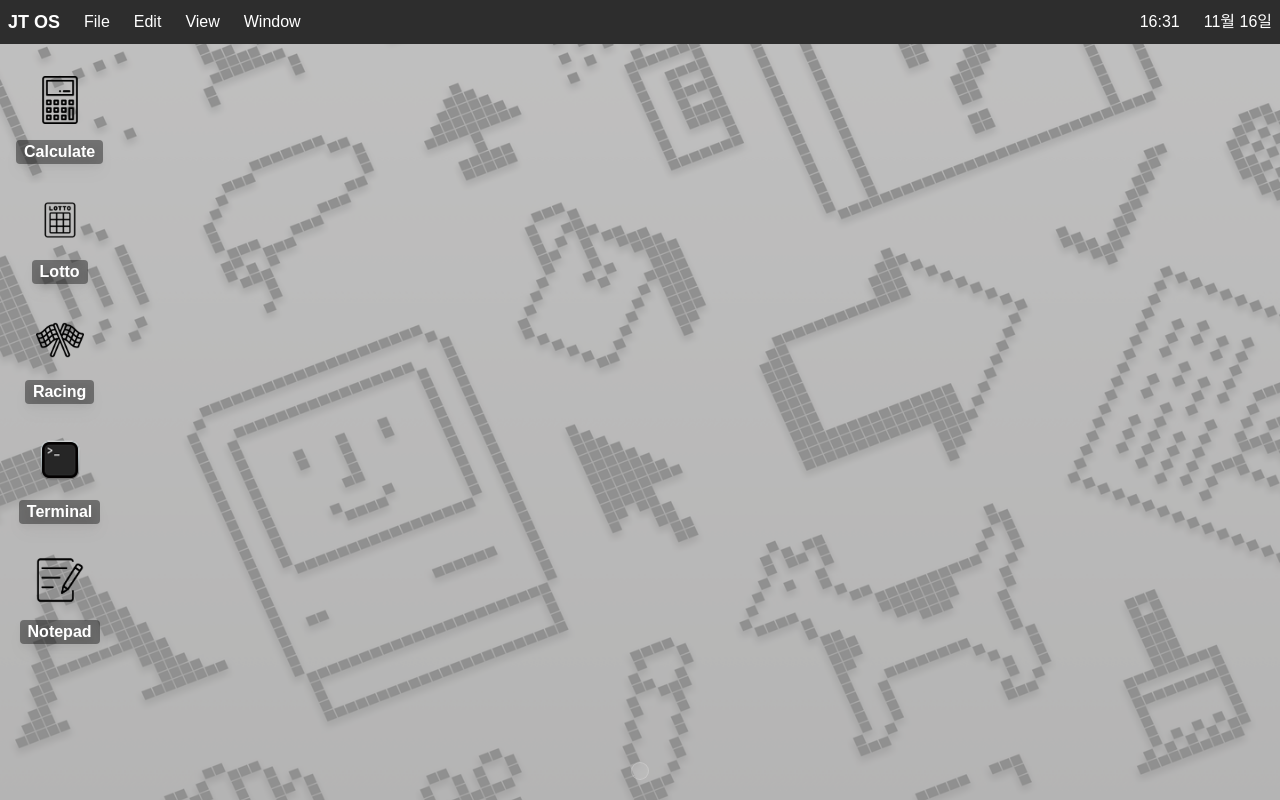
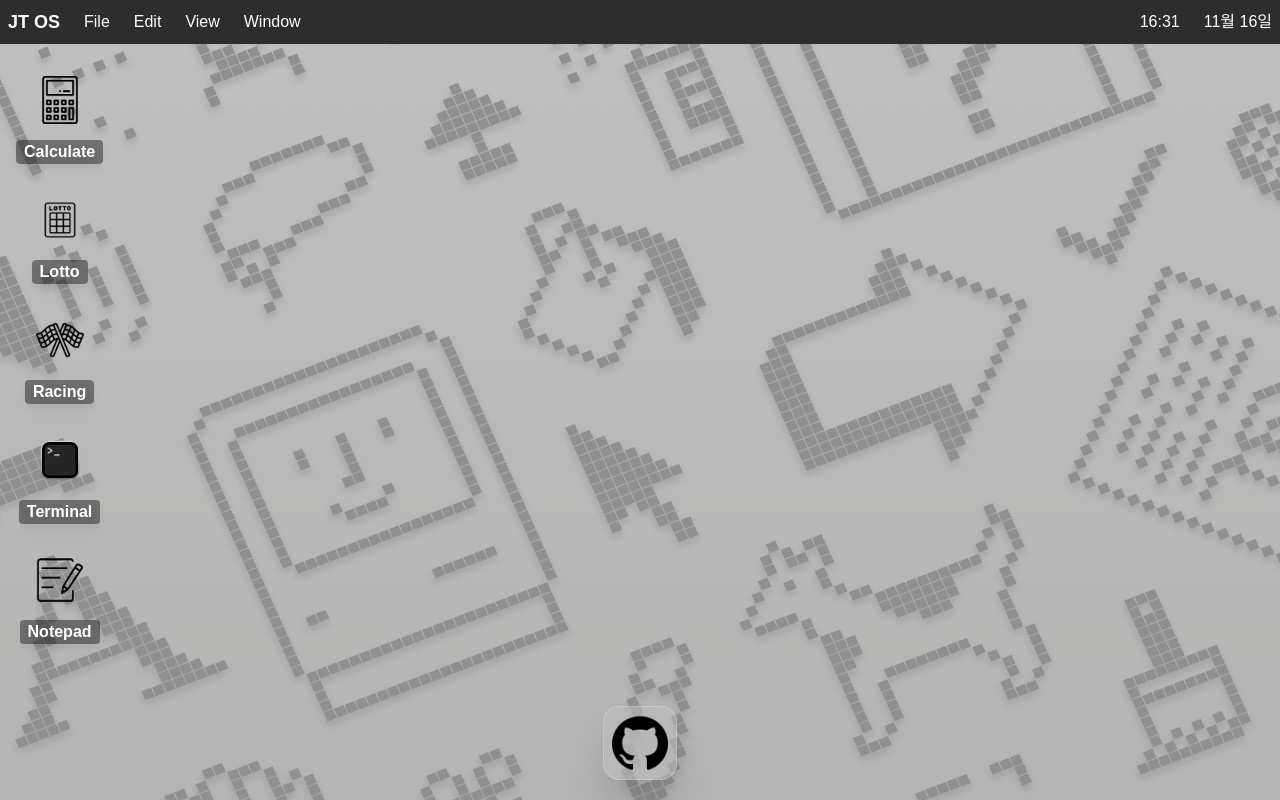
Before and after one commit to ChaJiTae/webos, a React (Vite) app: page / in a window 1280 px wide. Built offline with nearby package versions, Linux system fonts and the light colour scheme; a web font is replaced by a local one.

Commit message:
feat : Github Project Link(내 프로젝트 바로가기) 추가

```diff
--- a/src/components/Dock/Dock.jsx
+++ b/src/components/Dock/Dock.jsx
@@ -7,6 +7,7 @@ import LottoIcon from "../../assets/processIcon/lotto.png";
 import RacingIcon from "../../assets/processIcon/racing.png";
 import TerminalIcon from "../../assets/processIcon/Terminal.png";
 import NotepadIcon from "../../assets/processIcon/notepad.png";
+import GitHubIcon from "../../assets/processIcon/github.png";
 
 const Dock = () => {
   const processes = useProcessStore((state) => state.processes);
@@ -33,6 +34,10 @@ const Dock = () => {
     restoreProcess(processId);
   };
 
+  const handleGithubClick = () => {
+    window.open("https://github.com/ChaJiTae/webos");
+  };
+
   return (
     <div className="fixed transform -translate-x-1/2 select-none bottom-5 left-1/2">
       <div className="flex items-end gap-2 px-2 py-2 border shadow-2xl bg-white/10 backdrop-blur-xl rounded-2xl border-white/20">
@@ -46,6 +51,15 @@ const Dock = () => {
             onClick={() => handleProcessClick(process.id)}
           />
         ))}
+        {processes.length > 0 && (
+          <div className="w-px h-12 mx-1 bg-white/30"></div>
+        )}
+        <DockIcon
+          icon={GitHubIcon}
+          label="GitHub"
+          isLink={true}
+          onClick={handleGithubClick}
+        />
       </div>
     </div>
   );
--- a/src/components/Dock/DockIcon.jsx
+++ b/src/components/Dock/DockIcon.jsx
@@ -1,4 +1,4 @@
-export const DockIcon = ({ icon, label, isMinimized, onClick }) => {
+export const DockIcon = ({ icon, label, isMinimized, onClick, isLink }) => {
   return (
     <div className="relative flex flex-col items-center">
       <div
@@ -6,7 +6,7 @@ export const DockIcon = ({ icon, label, isMinimized, onClick }) => {
         onClick={onClick}
       >
         <img src={icon} alt={label} className="object-contain w-full h-full" />
-        {!isMinimized && (
+        {!isMinimized && !isLink && (
           <div className="absolute w-2 h-2 transform -translate-x-1/2 rounded-full bg-black/50 -bottom-6 left-1/2"></div>
         )}
       </div>
```
Also changed, not shown: src/assets/processIcon/github.png (added).
